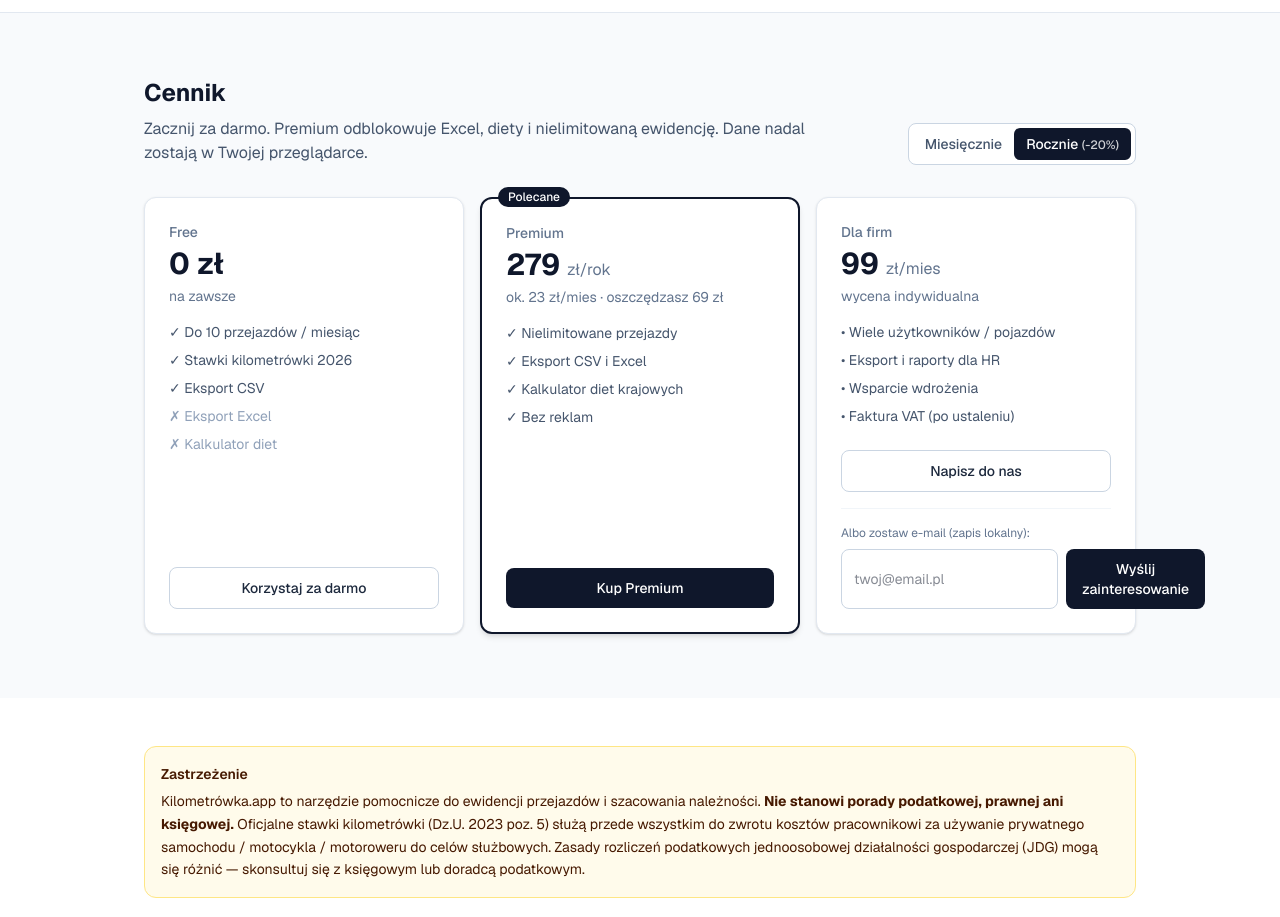
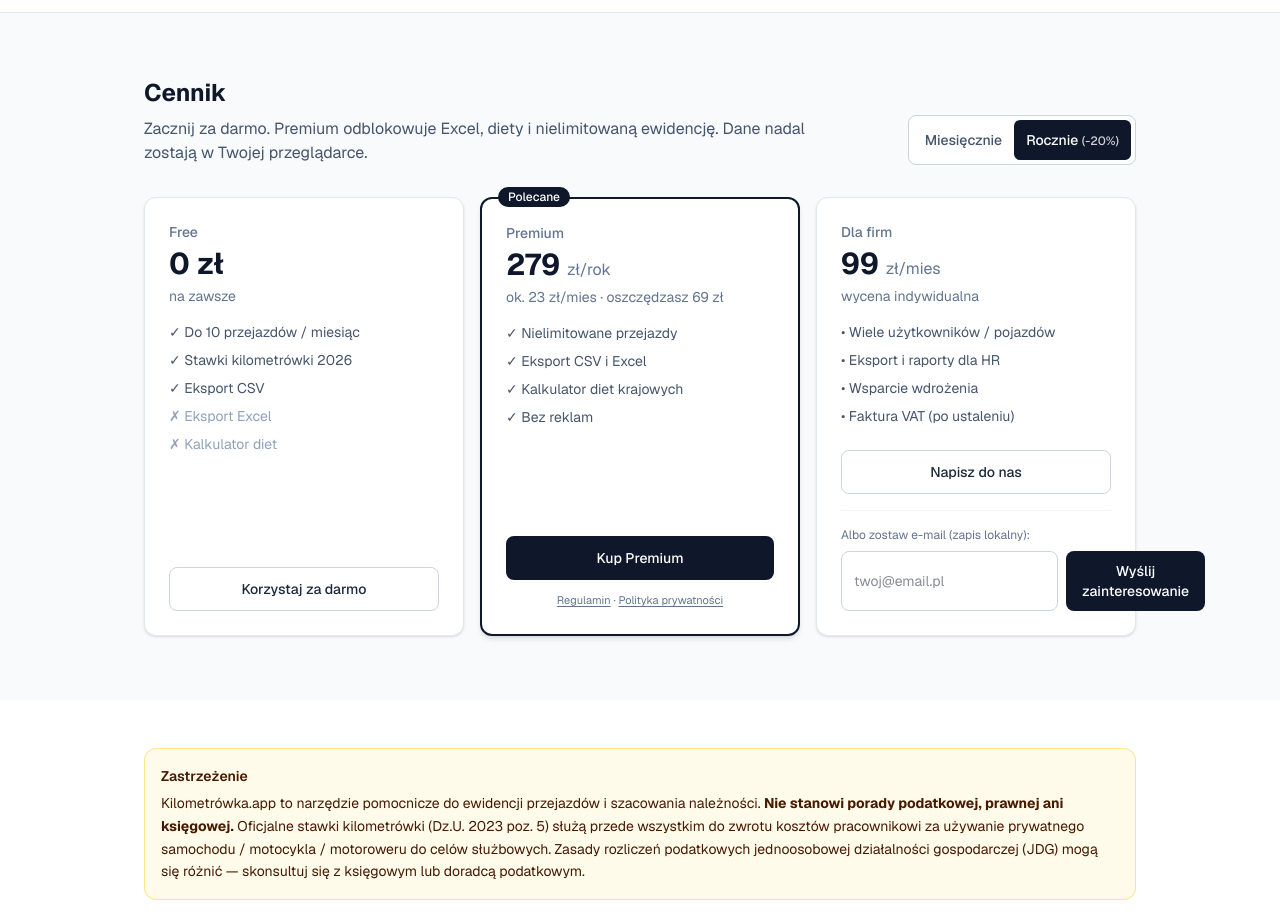
Before and after one commit to ogblakus/kilometrowka, a Next.js app: page / in a window 1280 px wide. Shown: the part 1780-2697 px from the top of the page. Built offline with nearby package versions, Linux system fonts and the light colour scheme; no server answers.

Commit message:
polish: pricing legal links + larger period toggle + tap targets

```diff
--- a/src/components/PricingSection.tsx
+++ b/src/components/PricingSection.tsx
@@ -34,7 +34,7 @@
             <button
               type="button"
               onClick={() => setYearly(false)}
-              className={`rounded-md px-3 py-1.5 font-medium transition focus:outline-none focus-visible:ring-2 focus-visible:ring-slate-400 ${
+              className={`min-h-10 rounded-md px-3 py-2 font-medium transition focus:outline-none focus-visible:ring-2 focus-visible:ring-slate-400 ${
                 !yearly
                   ? "bg-slate-900 text-white"
                   : "text-slate-600 hover:text-slate-900"
@@ -45,7 +45,7 @@
             <button
               type="button"
               onClick={() => setYearly(true)}
-              className={`rounded-md px-3 py-1.5 font-medium transition focus:outline-none focus-visible:ring-2 focus-visible:ring-slate-400 ${
+              className={`min-h-10 rounded-md px-3 py-2 font-medium transition focus:outline-none focus-visible:ring-2 focus-visible:ring-slate-400 ${
                 yearly
                   ? "bg-slate-900 text-white"
                   : "text-slate-600 hover:text-slate-900"
@@ -58,6 +58,7 @@
         </div>
 
         <div className="mt-8 grid gap-4 lg:grid-cols-3">
+          {/* Free */}
           <div className="flex flex-col rounded-xl border border-slate-200 bg-white p-6 shadow-sm">
             <p className="text-sm font-medium text-slate-500">Free</p>
             <p className="mt-1 text-3xl font-bold text-slate-900">0 zł</p>
@@ -71,12 +72,13 @@
             </ul>
             <Link
               href="/kalkulator"
-              className="mt-6 inline-flex justify-center rounded-lg border border-slate-300 bg-white px-4 py-2.5 text-sm font-medium text-slate-800 hover:bg-slate-50 focus:outline-none focus-visible:ring-2 focus-visible:ring-slate-400 focus-visible:ring-offset-2"
+              className="mt-6 inline-flex min-h-11 items-center justify-center rounded-lg border border-slate-300 bg-white px-4 py-2.5 text-sm font-medium text-slate-800 hover:bg-slate-50 focus:outline-none focus-visible:ring-2 focus-visible:ring-slate-400 focus-visible:ring-offset-2"
             >
               Korzystaj za darmo
             </Link>
           </div>
 
+          {/* Premium */}
           <div className="relative flex flex-col rounded-xl border-2 border-slate-900 bg-white p-6 shadow-md">
             <span className="absolute -top-3 left-4 rounded-full bg-slate-900 px-2.5 py-0.5 text-xs font-medium text-white">
               Polecane
@@ -101,12 +103,25 @@
             </ul>
             <Link
               href="/kup"
-              className="mt-6 inline-flex justify-center rounded-lg bg-slate-900 px-4 py-2.5 text-sm font-medium text-white hover:bg-slate-800 focus:outline-none focus-visible:ring-2 focus-visible:ring-slate-400 focus-visible:ring-offset-2"
+              className="mt-6 inline-flex min-h-11 items-center justify-center rounded-lg bg-slate-900 px-4 py-2.5 text-sm font-medium text-white hover:bg-slate-800 focus:outline-none focus-visible:ring-2 focus-visible:ring-slate-400 focus-visible:ring-offset-2"
             >
               Kup Premium
             </Link>
+            <p className="mt-3 text-center text-[11px] leading-relaxed text-slate-500">
+              <Link href="/regulamin" className="underline underline-offset-2 hover:text-slate-700">
+                Regulamin
+              </Link>
+              {" · "}
+              <Link
+                href="/polityka-prywatnosci"
+                className="underline underline-offset-2 hover:text-slate-700"
+              >
+                Polityka prywatności
+              </Link>
+            </p>
           </div>
 
+          {/* Dla firm */}
           <div className="flex flex-col rounded-xl border border-slate-200 bg-white p-6 shadow-sm">
             <p className="text-sm font-medium text-slate-500">Dla firm</p>
             <p className="mt-1 text-3xl font-bold text-slate-900">
@@ -124,7 +139,7 @@
             </ul>
             <a
               href="mailto:kontakt@kilometrowka.app?subject=Kilometr%C3%B3wka.app%20%E2%80%94%20oferta%20dla%20firm"
-              className="mt-6 inline-flex justify-center rounded-lg border border-slate-300 bg-white px-4 py-2.5 text-sm font-medium text-slate-800 hover:bg-slate-50 focus:outline-none focus-visible:ring-2 focus-visible:ring-slate-400 focus-visible:ring-offset-2"
+              className="mt-6 inline-flex min-h-11 items-center justify-center rounded-lg border border-slate-300 bg-white px-4 py-2.5 text-sm font-medium text-slate-800 hover:bg-slate-50 focus:outline-none focus-visible:ring-2 focus-visible:ring-slate-400 focus-visible:ring-offset-2"
             >
               Napisz do nas
             </a>
```
